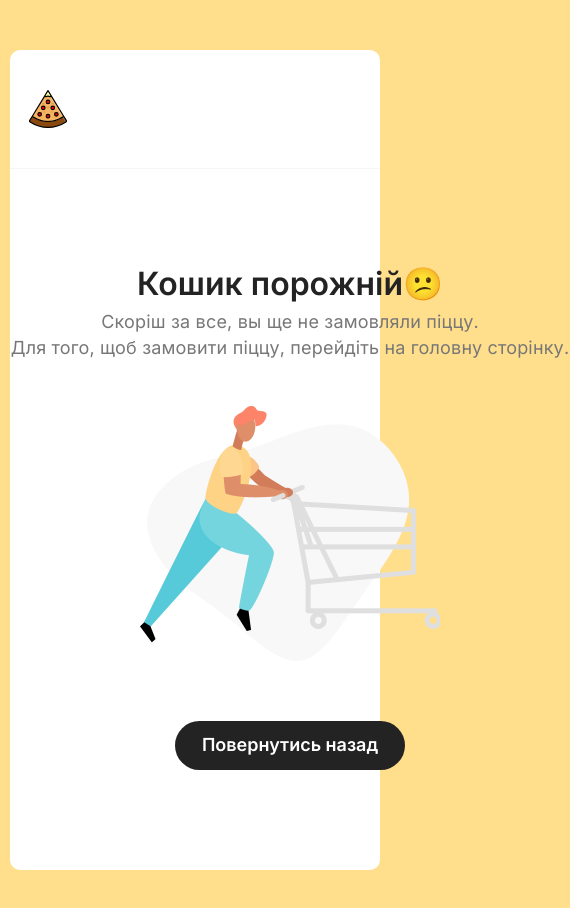
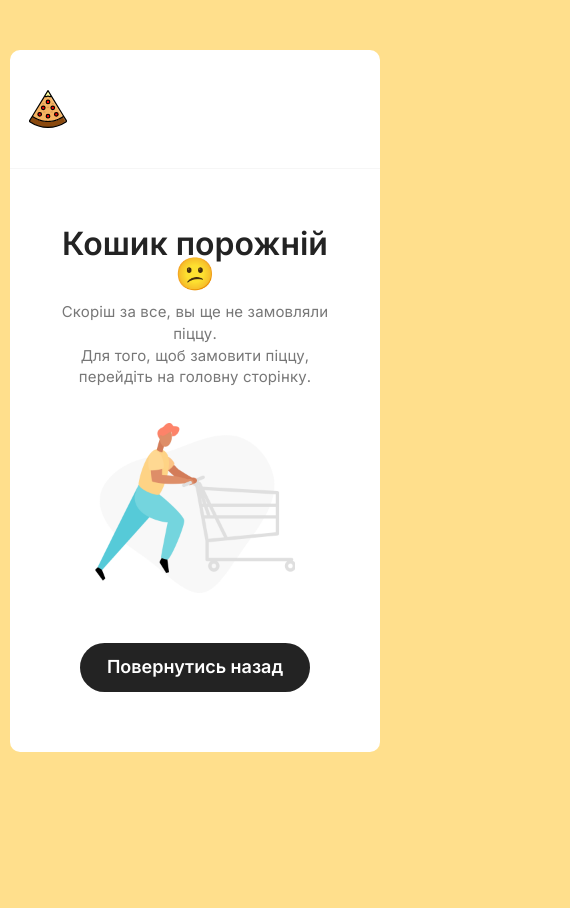
Before and after one commit to SerhiiAsauliak/React-TypeScript_Project_Pizza, a React (Create React App) app: page /cart in a window 390 px wide. Shown: the top 908 px of the page, 570 px wide, since content can reach past the window. After the commit the page ends 844 px from the top, so only its background shows below. Built offline with nearby package versions, Linux system fonts and the light colour scheme.

Commit message:
added some adaptation to cart item

```diff
--- a/src/components/Sort/Sort.tsx
+++ b/src/components/Sort/Sort.tsx
@@ -8,12 +8,12 @@ import { ISort } from '../../redux/filters/types';
 interface SortItem extends ISort {};
 
 export const listItems: SortItem[] = [
-  {name: 'популярності (DESC)', sortProperty: 'rating'},
-  {name: 'популярності (ASC)', sortProperty: '-rating'},
-  {name: 'ціні (DESC)', sortProperty: 'price'},
-  {name: 'ціні (ASC)', sortProperty: '-price'},
-  {name: 'алфавіту (DESC)', sortProperty: 'title'},
-  {name: 'алфавіту (ASC)', sortProperty: '-title'},
+  {name: 'популярності (від більшого)', sortProperty: 'rating'},
+  {name: 'популярності (від меншого)', sortProperty: '-rating'},
+  {name: 'ціні (від більшого)', sortProperty: 'price'},
+  {name: 'ціні (від меншого)', sortProperty: '-price'},
+  {name: 'алфавіту (від більшого)', sortProperty: 'title'},
+  {name: 'алфавіту (від меншого)', sortProperty: '-title'},
 ];
 
 type PopupCkick = MouseEvent & {
--- a/src/redux/filters/slice.ts
+++ b/src/redux/filters/slice.ts
@@ -6,7 +6,7 @@ const initialState: FilterState = {
     categoryId: 0,
     currentPage: 1,
     sort: {
-        name: 'популярності (від найбільшого)',
+        name: 'популярності (від дорожчих)',
         sortProperty: 'rating',
     },
 };
--- a/src/scss/app.scss
+++ b/src/scss/app.scss
@@ -84,6 +84,9 @@ body {
   &--cart {
     max-width: 820px;
     margin: 90px auto;
+    @media (max-width: 720px) {
+      margin: 10px auto;
+    }
     .content__title {
       margin: 0;
     }
@@ -364,4 +367,65 @@ body {
       font-size: 18px;
     }
   }
+  @media (max-width: 720px) {
+    &__top {
+      justify-content: space-around;
+    }
+    &__item {
+      display: grid;
+      grid-template-columns: 2fr 2fr;
+      gap: 20px;
+      text-align: center;
+      justify-items: center;
+      position: relative;
+    }
+    &__bottom-buttons {
+      justify-content: space-around;
+    }
+    &__bottom-buttons .pay-btn {
+      padding: 10px;
+    }
+    &__item-remove {
+      position: absolute;
+      right: 40px;
+      top: 60px;
+    }
+    &__bottom-details {
+      justify-content: space-around;
+    }
+  }
+  @media (max-width: 720px) {
+    &__item {
+      display: grid;
+      grid-template-columns: auto;
+    }
+    &__item-remove {
+      right: 40px;
+      top: 60px;
+    }
+    &__item-count {
+      width: 25%;
+    }
+    &--empty {
+      margin: 20px auto;
+      width: -webkit-max-content;
+      width: -moz-max-content;
+      width: 450px;
+    }
+    &--empty img {
+      width: 200px;
+      margin: 35px auto 50px;
+    }
+    &--empty p {
+      font-size: 15px;
+    }
+  }
+  @media (max-width: 720px) {
+    &--empty {
+      width: 300px;
+      h2 {
+        margin-bottom: 12px;
+      }
+    }
+  }
 }
```
Also changed, not shown: src/assets/img/arrow-top.svg (deleted).
